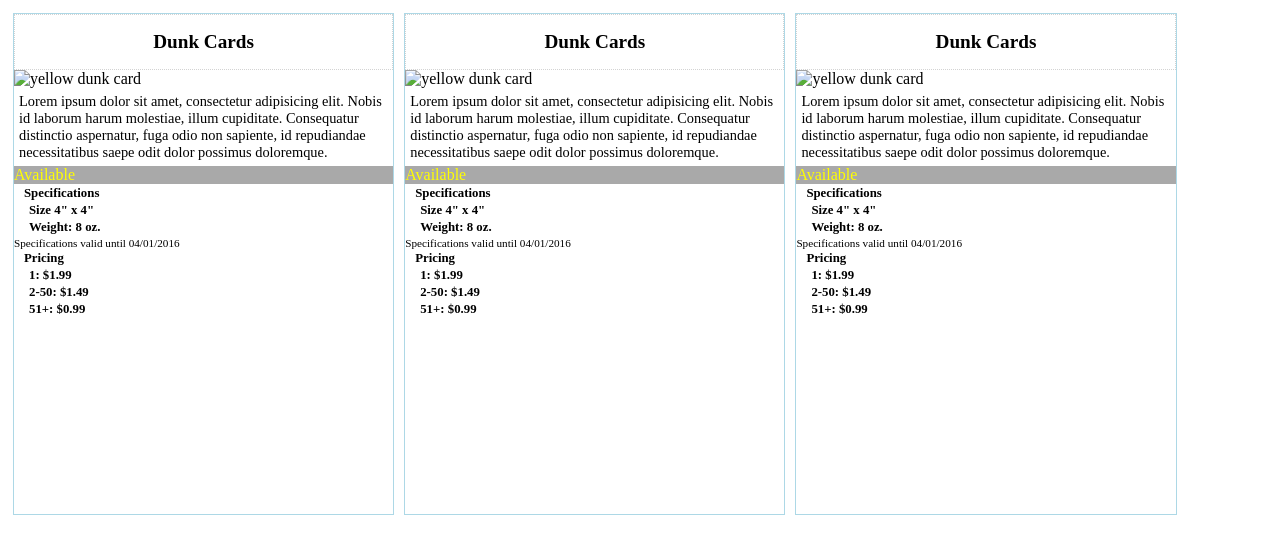
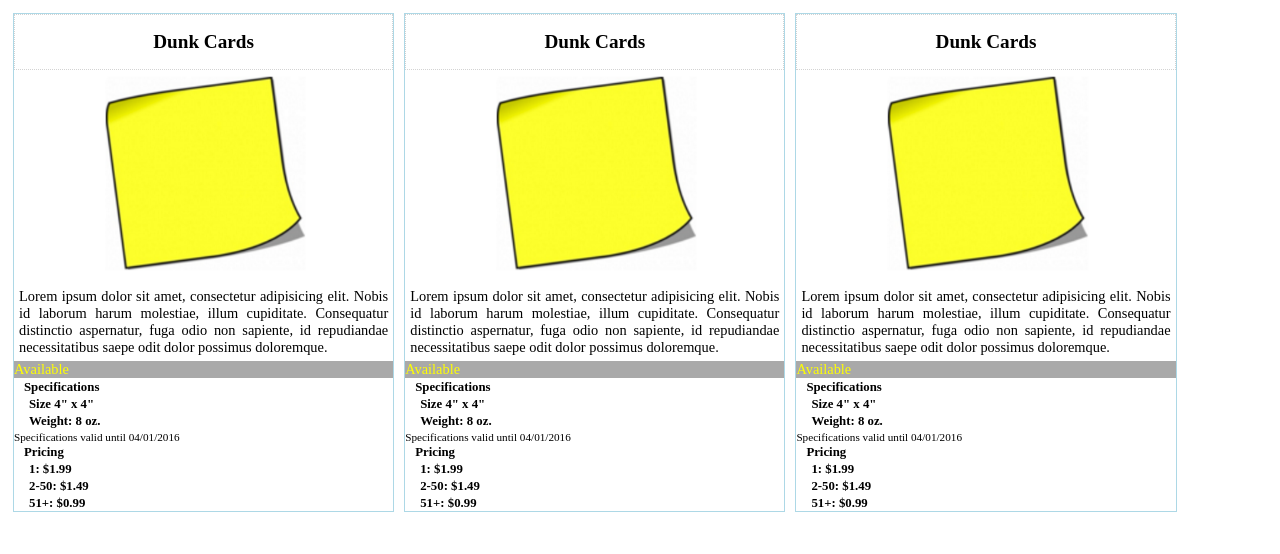
Before and after one commit to nss-day-cohort-14/static-web-html-css-quiz-tkswann2, a plain HTML site: page index.html in a window 1280 px wide. Drawn offline with Linux system fonts and the light colour scheme.

Commit message:
fixed quiz after notes from TA

```diff
--- a/index.html
+++ b/index.html
@@ -12,7 +12,7 @@
 			<h1>Dunk Cards</h1>
 		</header>
 		<section class="productInfo">
-			<img src="dunkcard" alt="yellow dunk card" />
+			<img src="dunkcard.png" alt="yellow dunk card" />
 			<p>Lorem ipsum dolor sit amet, consectetur adipisicing elit. Nobis id laborum harum molestiae, illum cupiditate. Consequatur distinctio aspernatur, fuga odio non sapiente, id repudiandae necessitatibus saepe odit dolor possimus doloremque.</p>
 			<p>Available</p>
 		</section>
@@ -40,7 +40,7 @@
 			<h1>Dunk Cards</h1>
 		</header>
 		<section class="productInfo">
-			<img src="dunkcard" alt="yellow dunk card" />
+			<img src="dunkcard.png" alt="yellow dunk card" />
 			<p>Lorem ipsum dolor sit amet, consectetur adipisicing elit. Nobis id laborum harum molestiae, illum cupiditate. Consequatur distinctio aspernatur, fuga odio non sapiente, id repudiandae necessitatibus saepe odit dolor possimus doloremque.</p>
 			<p>Available</p>
 		</section>
@@ -68,7 +68,7 @@
 			<h1>Dunk Cards</h1>
 		</header>
 		<section class="productInfo">
-			<img src="dunkcard" alt="yellow dunk card" />
+			<img src="dunkcard.png" alt="yellow dunk card" />
 			<p>Lorem ipsum dolor sit amet, consectetur adipisicing elit. Nobis id laborum harum molestiae, illum cupiditate. Consequatur distinctio aspernatur, fuga odio non sapiente, id repudiandae necessitatibus saepe odit dolor possimus doloremque.</p>
 			<p>Available</p>
 		</section>
--- a/quiz.css
+++ b/quiz.css
@@ -3,10 +3,13 @@ html {
 	padding: 0;
 }
 
+h2, p {
+	font-size: .8em;
+}
+
 .productCard {
 	border: 1px solid lightblue;
 	width: 30%;
-	height: 500px;
 	float: left;
 	margin: 5px;
 }
@@ -18,14 +21,17 @@ html {
 }
 
 .productInfo img {
+	display: block;
 	max-width: 100%;
-	max-height: 100%
+	max-height: 100%;
+	vertical-align: center;
 }
 
-.productInfo p:first-of-type {
+.productInfo p {
 	font-size: .9em;
 	font-weight: 500;
 	margin: 5px;
+	text-align: justify;
 }
 
 .productInfo p:last-of-type {
@@ -36,13 +42,11 @@ html {
 }
 
 .productSpec h2 {
-	font-size: .8em;
 	margin-left: 5px;
 	margin: 2px 0 0 10px;
 }
 
 .productSpec p {
-	font-size: .8em;
 	font-weight: 600;
 	margin: 2px 0 0 15px;
 }
@@ -54,13 +58,11 @@ html {
 }
 
 .productPrice h2 {
-	font-size: .8em;
 	margin-left: 5px;
 	margin: 2px 0 0 10px;
 }
 
 .productPrice p {
-	font-size: .8em;
 	font-weight: 600;
 	margin: 2px 0 0 15px;
 }
```
Also changed, not shown: dunkcard.png (added), 1 other file.
